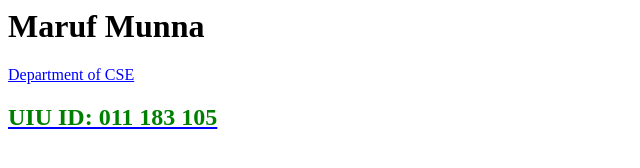
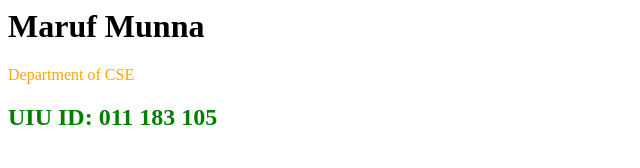
Before and after one commit to munnabd/munnabd01101.github.io, a plain HTML site: page index.html in a window 1280 px wide. Shown: the whole page, without its empty margins (0-640 px from the left). Drawn offline with Linux system fonts and the light colour scheme.

Commit message:
Update index.html

```diff
--- a/index.html
+++ b/index.html
@@ -7,10 +7,12 @@
 
 <body style="color:orange;background:white">
 
-		<H1 style="color:black">Maruf Munna</H1>
-	<a href="page2.html>go to page 2</a>
-		<p1 style="color:blue">Department of CSE</p1>
-		<H2 style="color:green">UIU ID: 011 183 105</H2>
+	<H1 style="color:black">Maruf Munna</H1>
+
+
+	<p1 style="color:orange">Department of CSE</p1>
+	<H2 style="color:green">UIU ID: 011 183 105</H2>
+	<a href="page2.html> go to page 2</a>
 
 </body>
 
```
